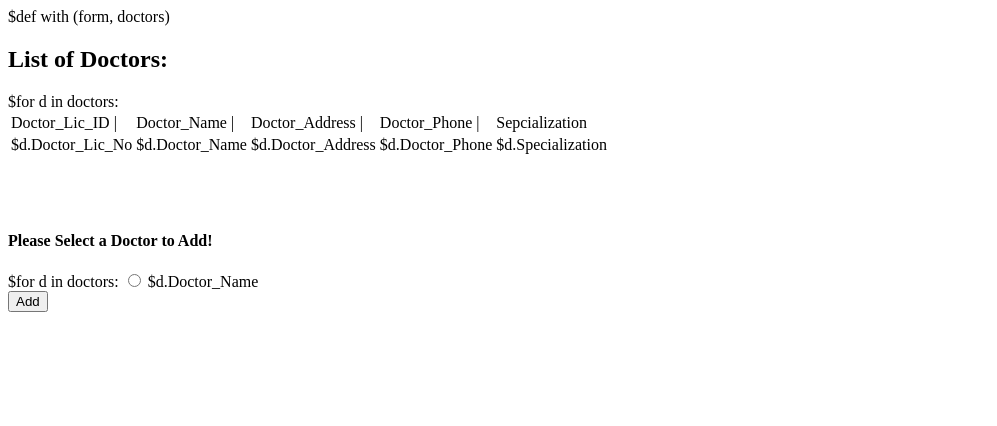
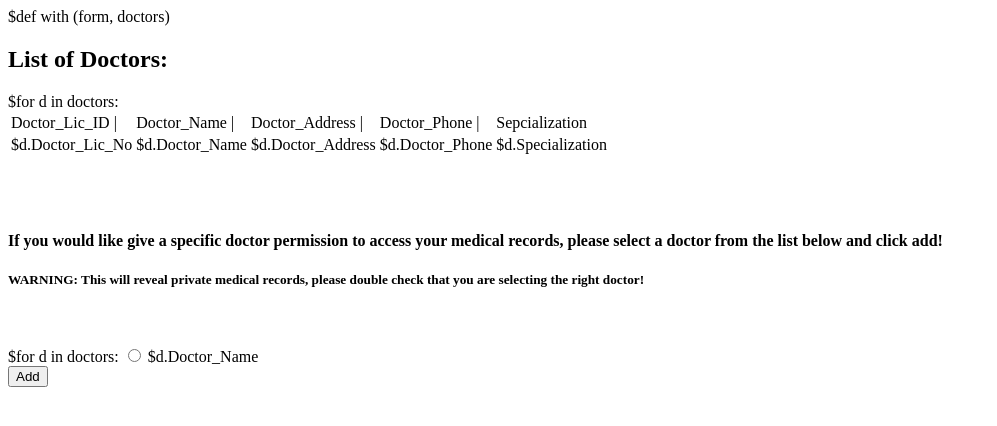
Before and after one commit to jthomson264/HCMSystem, a Python web app: template templates/selDoc.html in a window 1280 px wide. Shown: the top 426 px of the page, without its empty margins (0-997 px from the left). Run offline with Jinja, Linux system fonts and the light colour scheme; the template is opened without the code that fills it, so the values that code supplies are empty.

Commit message:
Just some view touch-ups again, nothing essential

```diff
--- a/templates/selDoc.html
+++ b/templates/selDoc.html
@@ -19,7 +19,13 @@ $for d in doctors:
     </tr>
 </table>
 <br><br><br>
-<h4>Please Select a Doctor to Add!</h4>
+<h4>If you would like give a specific doctor permission to access your medical records, please select a doctor from the list below and click add!
+<br><h5>WARNING: This will reveal private medical records, please double check that you are selecting the right doctor!</h5>
+
+</h4>
+
+<br>
+<br>
 <form action="/selDoc" method="POST">
 $for d in doctors:
         <input type="radio" name="Doctor_Lic_No" value="$d.Doctor_Lic_No">
```
